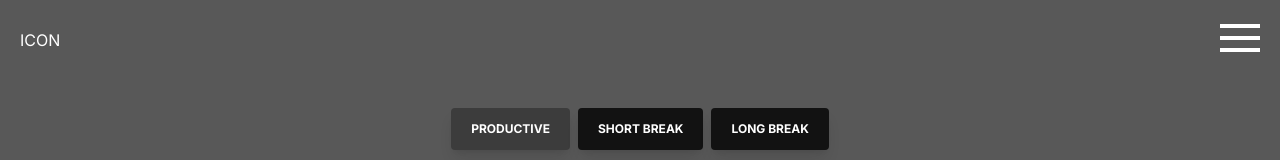
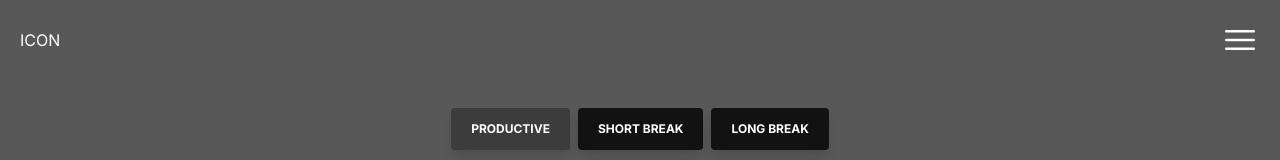
Before and after one commit to Devon-McGrath-github/dorodoro, a Next.js app: page / in a window 1280 px wide. Shown: the top 160 px of the page. Built offline with nearby package versions, Linux system fonts and the light colour scheme.

Commit message:
Add Icons to SideBar

```diff
--- a/components/Sidebar.tsx
+++ b/components/Sidebar.tsx
@@ -2,36 +2,27 @@ import { useState } from 'react'
 import ColorPicker from './ColorPicker'
 
 import React from 'react'
+import { Bars3Icon, XMarkIcon } from '@heroicons/react/24/outline'
 
 export default function Sidebar() {
 	const [showSidebar, setShowSidebar] = useState(false)
 
 	return (
 		<>
-			<svg
-				onClick={() => setShowSidebar(!showSidebar)}
-				className='z-30 items-center cursor-pointer fill-white'
-				viewBox='0 0 100 80'
-				width='40'
-				height='40'
-			>
-				<rect width='100' height='10'></rect>
-				<rect y='30' width='100' height='10'></rect>
-				<rect y='60' width='100' height='10'></rect>
-			</svg>
+			<div onClick={() => setShowSidebar(!showSidebar)}>
+				<Bars3Icon className='h-10 w-10' />
+			</div>
 
 			<div
-				className={`bg-skin-primary flex flex-col drop-shadow-4xl top-0 right-0 w-[35vw] p-5 text-white absolute  min-h-screen z-40  ease-in-out duration-300 ${
+				className={`font-sans bg-skin-primary flex flex-col drop-shadow-4xl top-0 right-0 w-[35vw] p-5 text-white absolute  min-h-screen z-40  ease-in-out duration-300 ${
 					showSidebar ? 'translate-x-0 ' : 'translate-x-full'
 				}`}
 			>
-				<div className='flex flex-row justify-end mb-4'>
-					<button
-						className=' text-4xl text-white cursor-pointer z-50'
-						onClick={() => setShowSidebar(!showSidebar)}
-					>
-						x
-					</button>
+				<div
+					onClick={() => setShowSidebar(!showSidebar)}
+					className=' flex flex-row justify-end mb-4'
+				>
+					<XMarkIcon className='h-10 w-10' />
 				</div>
 
 				<div className='flex flex-row gap-4'>
```
